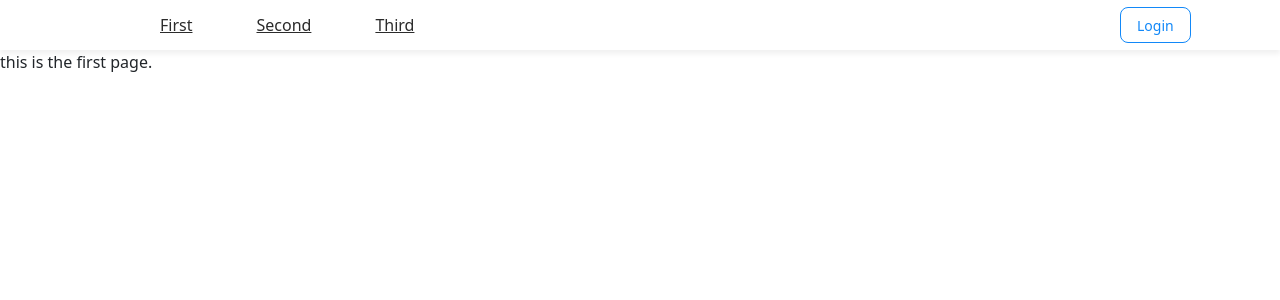
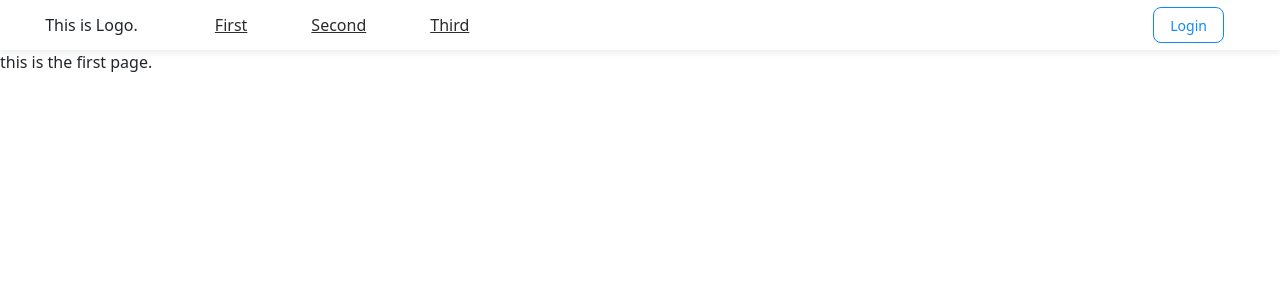
Before and after one commit to dewrain331/weriz-ts, a React (Create React App) app in the folder front/: page / in a window 1280 px wide. Shown: the top 300 px of the page. Built offline with nearby package versions, Linux system fonts and the light colour scheme.

Commit message:
feat : Logo Section in Header

```diff
--- a/front/src/components/header/header.style.js
+++ b/front/src/components/header/header.style.js
@@ -16,15 +16,20 @@ const HeaderWrapper = styled.div`
   box-shadow: 0px 4px 5px rgba(0, 0, 0, 6%);
 `;
 
+const Logo = styled.div`
+  flex: 1;
+  display: flex;
+  justify-content: center;
+`;
+
 const Nav = styled.nav`
-  flex: 7;
+  flex: 5;
   display: flex;
-  align-items: center;
+  justify-content: space-between;
 
   ul {
     display: flex;
     list-style: none;
-    margin-left: 8rem;
     margin-bottom: 0;
 
     li {
@@ -44,7 +49,7 @@ const Nav = styled.nav`
 const LoginSection = styled.div`
   flex: 1;
   display: flex;
-  align-items: center;
+  justify-content: center;
 `;
 
-export { HeaderContainer, HeaderWrapper, Nav, LoginSection };
+export { HeaderContainer, HeaderWrapper, Nav, LoginSection, Logo };
--- a/front/src/components/header/index.jsx
+++ b/front/src/components/header/index.jsx
@@ -6,6 +6,7 @@ import {
   HeaderWrapper,
   Nav,
   LoginSection,
+  Logo,
 } from "./header.style";
 import { NAV_LIST } from "./constant";
 import Button from "../button";
@@ -18,6 +19,7 @@ const Header = () => {
     <>
       <HeaderContainer>
         <HeaderWrapper>
+          <Logo>This is Logo.</Logo>
           <Nav>
             <ul>
               {NAV_LIST.map((data) => (
```
